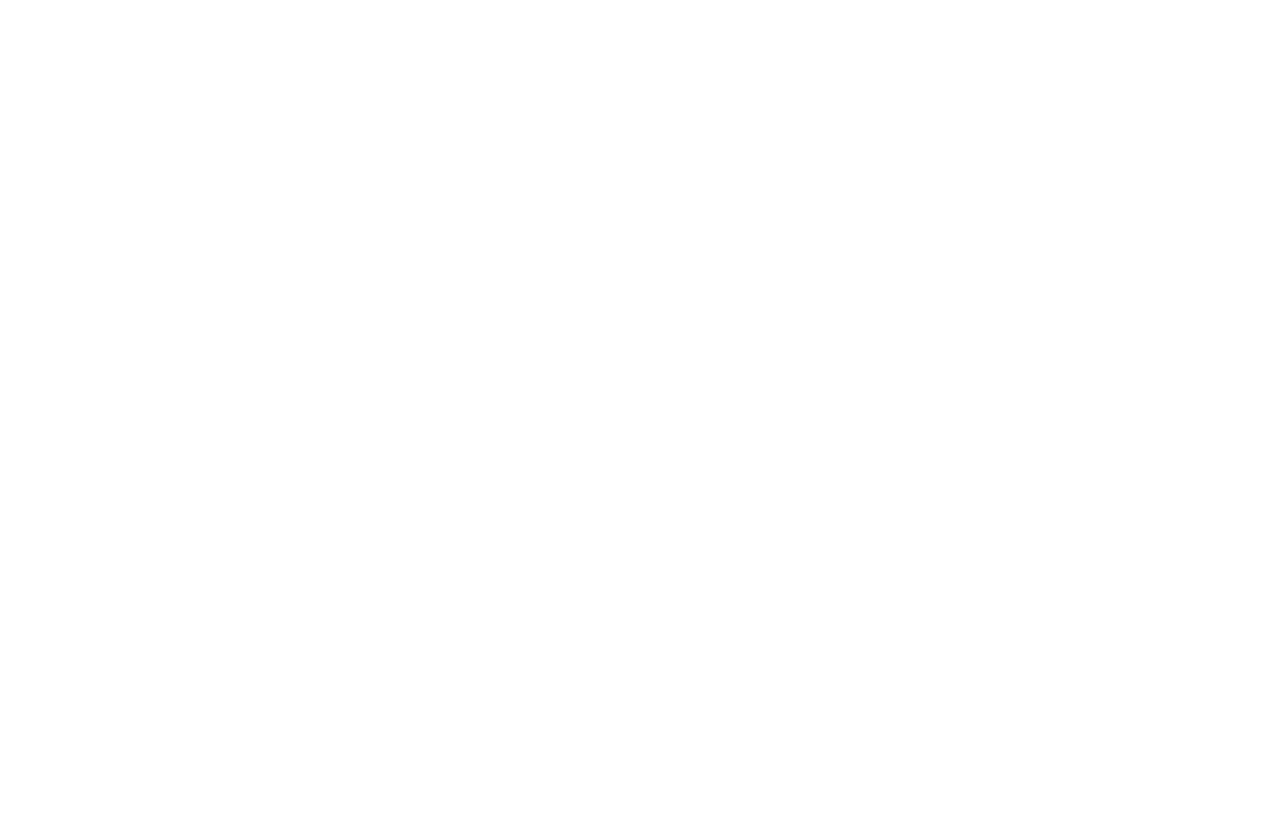
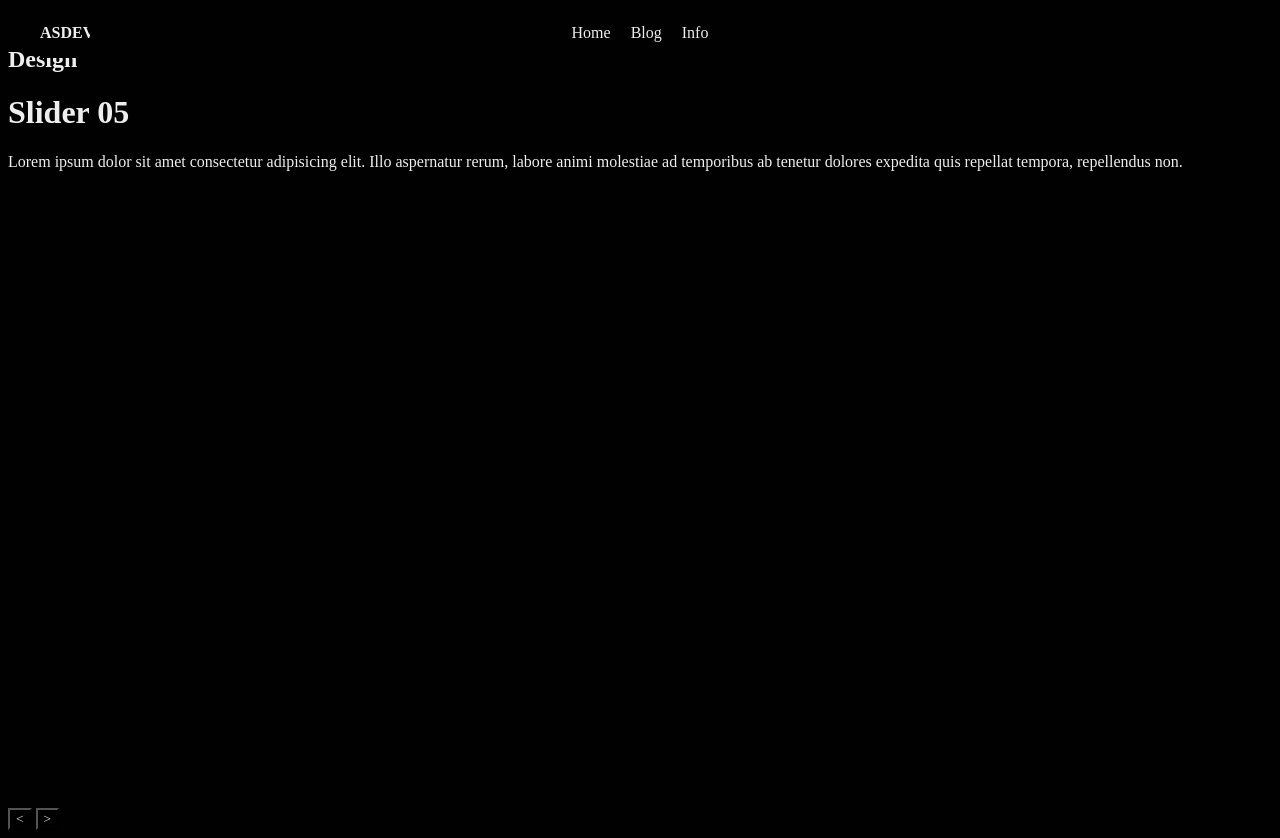
Before and after one commit to Akki-shirke/web-designing-project-2.0, a plain HTML site: page index.html in a window 1280 px wide. Before the commit the page ends 800 px from the top, so only its background shows below. Drawn offline with Linux system fonts and the light colour scheme.

Commit message:
just update

```diff
--- a/index.html
+++ b/index.html
@@ -4,11 +4,107 @@
 <head>
     <meta charset="UTF-8">
     <meta name="viewport" content="width=device-width, initial-scale=1.0">
+    <link rel="stylesheet" href="style.css">
     <title>Document</title>
 </head>
 
 <body>
 
+    <!-- header -->
+
+    <header>
+        <div class="logo">
+            ASDEV
+        </div>
+        <ul class="menu">
+            <li>Home</li>
+            <li>Blog</li>
+            <li>Info</li>
+
+
+        </ul>
+        <div class="search"></div>
+
+    </header>
+
+    <!-- Slider -->
+
+    <div class="slider">
+
+        <!-- List items -->
+
+        <div class="list">
+            <div class="item active">
+                <img src="" alt="">
+                <div class="content">
+                    <h2>Design</h2>
+                    <h1>Slider 01</h1>
+                    <p>Lorem ipsum dolor sit amet consectetur adipisicing elit. Illo aspernatur rerum, labore animi
+                        molestiae ad temporibus ab tenetur dolores expedita quis repellat tempora, repellendus non.</p>
+
+
+                </div>
+            </div>
+
+            <div class="item ">
+                <img src="" alt="">
+                <div class="content">
+                    <h2>Design</h2>
+                    <h1>Slider 02</h1>
+                    <p>Lorem ipsum dolor sit amet consectetur adipisicing elit. Illo aspernatur rerum, labore animi
+                        molestiae ad temporibus ab tenetur dolores expedita quis repellat tempora, repellendus non.</p>
+
+
+                </div>
+            </div>
+
+            <div class="item ">
+                <img src="" alt="">
+                <div class="content">
+                    <h2>Design</h2>
+                    <h1>Slider 03</h1>
+                    <p>Lorem ipsum dolor sit amet consectetur adipisicing elit. Illo aspernatur rerum, labore animi
+                        molestiae ad temporibus ab tenetur dolores expedita quis repellat tempora, repellendus non.</p>
+
+
+                </div>
+            </div>
+
+            <div class="item ">
+                <img src="" alt="">
+                <div class="content">
+                    <h2>Design</h2>
+                    <h1>Slider 04</h1>
+                    <p>Lorem ipsum dolor sit amet consectetur adipisicing elit. Illo aspernatur rerum, labore animi
+                        molestiae ad temporibus ab tenetur dolores expedita quis repellat tempora, repellendus non.</p>
+
+
+                </div>
+            </div>
+
+            <div class="item ">
+                <img src="" alt="">
+                <div class="content">
+                    <h2>Design</h2>
+                    <h1>Slider 05</h1>
+                    <p>Lorem ipsum dolor sit amet consectetur adipisicing elit. Illo aspernatur rerum, labore animi
+                        molestiae ad temporibus ab tenetur dolores expedita quis repellat tempora, repellendus non.</p>
+
+
+                </div>
+            </div>
+        </div>
+    </div>
+
+    <!-- button -->
+
+    <div class="arrow">
+        <button id="prev">
+            < </button>
+                <button id="next">></button>
+    </div>
+
+
 </body>
 
 </html>
--- /dev/null
+++ b/style.css
@@ -0,0 +1,45 @@
+*{
+    /* margin: 0;
+    padding: 0;
+    box-sizing: border-box; */
+    font-family: popins;
+    background-color: #010101;
+    color: #eee;
+
+}
+header{
+    width: 1200px;
+    margin: 90%;
+    margin: auto;
+    display: grid;
+    grid-template-columns: 50px 1fr 50px;
+    grid-template-rows: 50px ;
+    justify-content: center;
+    align-items: center;
+    position: relative;
+    z-index: 10;
+}
+header .logo{
+    font-weight: bold;
+
+}
+header .menu{
+    padding: 0;
+    margin: 0;
+    list-style: none;
+    display: flex;
+    justify-content: center;
+    gap: 20px;
+    font-weight: 500;
+
+}
+.slider{
+    height: 100vh;
+    margin-top: -50px;
+    position: relative;
+}
+
+.slider .list .item{
+    position: absolute;
+    inset: 0 0 0 0;
+}
```
Also changed, not shown: 1 other file.
